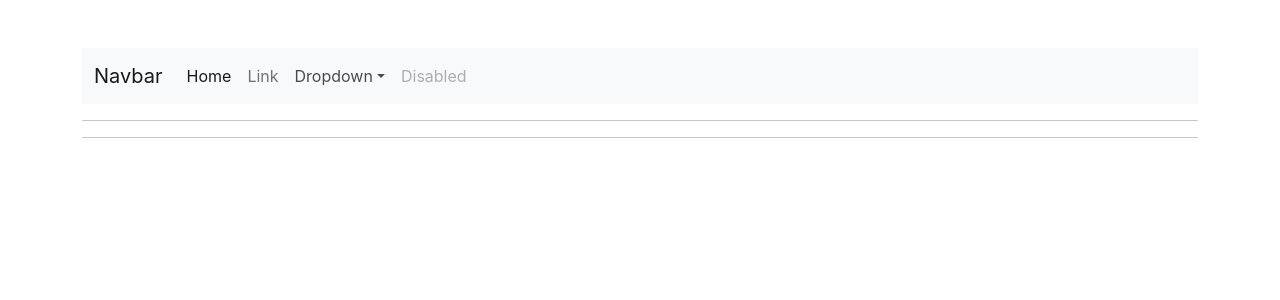
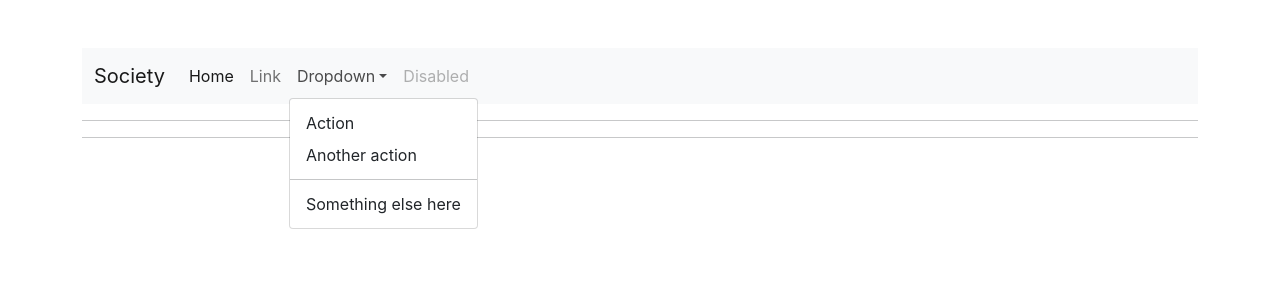
Before and after one commit to avoevodin/sber_front_project, a React (Create React App) app: page / in a window 1280 px wide. Both pictures are taken after a click on the button "Dropdown". Shown: the top 300 px of the page. Built offline with nearby package versions, Linux system fonts and the light colour scheme.

Commit message:
added subcomponents for main fixed extensions to jsx for components

```diff
--- a/public/index.html
+++ b/public/index.html
@@ -30,6 +30,7 @@
       integrity="sha384-1BmE4kWBq78iYhFldvKuhfTAU6auU8tT94WrHftjDbrCEXSU1oBoqyl2QvZ6jIW3"
       crossorigin="anonymous"
     />
+    <script defer src="https://cdn.jsdelivr.net/npm/bootstrap@5.1.3/dist/js/bootstrap.bundle.min.js" integrity="sha384-ka7Sk0Gln4gmtz2MlQnikT1wXgYsOg+OMhuP+IlRH9sENBO0LRn5q+8nbTov4+1p" crossorigin="anonymous"></script>
     <title>Society</title>
   </head>
   <body>
--- a/src/components/Header/Header.js
+++ /dev/null
@@ -1,39 +0,0 @@
-const Header = () => {
-
-    return (
-        <nav class="navbar navbar-expand-lg navbar-light bg-light">
-            <div class="container-fluid">
-                <a class="navbar-brand" href="#">Navbar</a>
-                <button class="navbar-toggler" type="button" data-bs-toggle="collapse" data-bs-target="#navbarSupportedContent" aria-controls="navbarSupportedContent" aria-expanded="false" aria-label="Toggle navigation">
-                    <span class="navbar-toggler-icon"></span>
-                </button>
-                <div class="collapse navbar-collapse" id="navbarSupportedContent">
-                    <ul class="navbar-nav me-auto mb-2 mb-lg-0">
-                        <li class="nav-item">
-                            <a class="nav-link active" aria-current="page" href="#">Home</a>
-                        </li>
-                        <li class="nav-item">
-                            <a class="nav-link" href="#">Link</a>
-                        </li>
-                        <li class="nav-item dropdown">
-                            <a class="nav-link dropdown-toggle" href="#" id="navbarDropdown" role="button" data-bs-toggle="dropdown" aria-expanded="false">
-                                Dropdown
-                            </a>
-                            <ul class="dropdown-menu" aria-labelledby="navbarDropdown">
-                                <li><a class="dropdown-item" href="#">Action</a></li>
-                                <li><a class="dropdown-item" href="#">Another action</a></li>
-                                <li><hr class="dropdown-divider" /></li>
-                                <li><a class="dropdown-item" href="#">Something else here</a></li>
-                            </ul>
-                        </li>
-                        <li class="nav-item">
-                            <a class="nav-link disabled">Disabled</a>
-                        </li>
-                    </ul>
-                </div>
-            </div>
-        </nav>
-    )
-}
-
-export default Header
--- /dev/null
+++ b/src/components/Header/Header.jsx
@@ -0,0 +1,39 @@
+const Header = () => {
+
+    return (
+        <nav className="navbar navbar-expand-lg navbar-light bg-light">
+            <div className="container-fluid">
+                <a className="navbar-brand" href="#">Society</a>
+                <button className="navbar-toggler" type="button" data-bs-toggle="collapse" data-bs-target="#navbarSupportedContent" aria-controls="navbarSupportedContent" aria-expanded="false" aria-label="Toggle navigation">
+                    <span className="navbar-toggler-icon"></span>
+                </button>
+                <div className="collapse navbar-collapse" id="navbarSupportedContent">
+                    <ul className="navbar-nav me-auto mb-2 mb-lg-0">
+                        <li className="nav-item">
+                            <a className="nav-link active" aria-current="page" href="#">Home</a>
+                        </li>
+                        <li className="nav-item">
+                            <a className="nav-link" href="#">Link</a>
+                        </li>
+                        <li className="nav-item dropdown">
+                            <a className="nav-link dropdown-toggle" href="#" id="navbarDropdown" role="button" data-bs-toggle="dropdown" aria-expanded="false">
+                                Dropdown
+                            </a>
+                            <ul className="dropdown-menu" aria-labelledby="navbarDropdown">
+                                <li><a className="dropdown-item" href="#">Action</a></li>
+                                <li><a className="dropdown-item" href="#">Another action</a></li>
+                                <li><hr className="dropdown-divider" /></li>
+                                <li><a className="dropdown-item" href="#">Something else here</a></li>
+                            </ul>
+                        </li>
+                        <li className="nav-item">
+                            <a className="nav-link disabled">Disabled</a>
+                        </li>
+                    </ul>
+                </div>
+            </div>
+        </nav>
+    )
+}
+
+export default Header
```
Also changed, not shown: src/components/Footer/Footer.jsx (renamed from src/components/Footer/Footer.js), src/components/Main/Main.jsx (renamed from src/components/Main/Main.js), src/components/Main/MainForm/MainForm.jsx (added), src/components/Main/MainPosts/MainPosts.jsx (added), src/components/Main/MainProfile/MainProfile.jsx (added).
